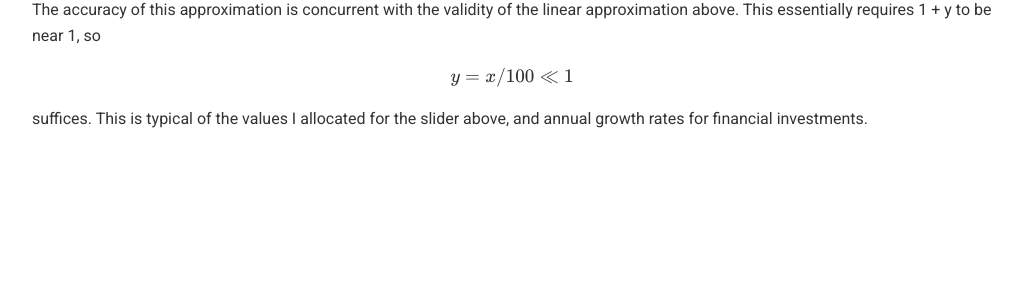
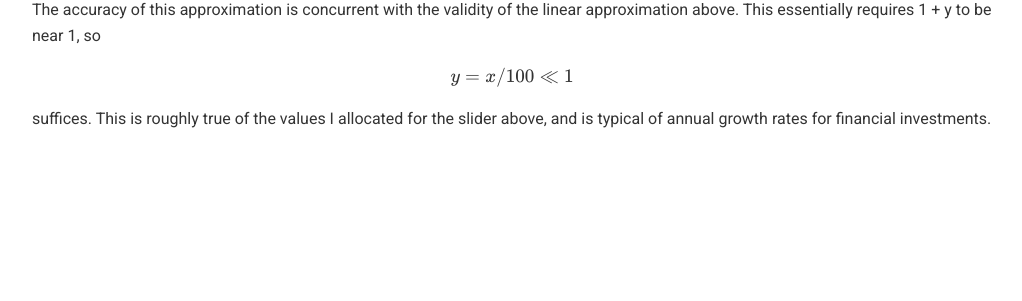
Before and after one commit to datainteractive/datainteractive.github.io, a Jekyll site: the page built from _posts/2019-06-30-the-rule-of-70.html, in a window 1280 px wide. Shown: the part 1201-1502 px from the top of the page, without its empty margins (128-1150 px from the left). Built offline with Jekyll 4.4.1, drawn with Linux system fonts in a browser that asks for light colours; formulas are drawn with MathJax 3; comment, search, counter and statistics services are not loaded.

Commit message:
Update 2019-06-30-the-rule-of-70.html

```diff
--- a/_posts/2019-06-30-the-rule-of-70.html
+++ b/_posts/2019-06-30-the-rule-of-70.html
@@ -40,7 +40,7 @@ we obtain precisely the rule of 70,
 $$\frac{\log 2}{\log(1 + x/100)} \approx \frac{70}{x}.$$
 The accuracy of this approximation is concurrent with the validity of the linear approximation above. This essentially requires 1 + y to be near 1, so
 $$y = x/100 \ll 1$$
-suffices. This is typical of the values I allocated for the slider above, and annual growth rates for financial investments.
+suffices. This is roughly true of the values I allocated for the slider above, and is typical of annual growth rates for financial investments.
 </p>
 
 <script>
```
